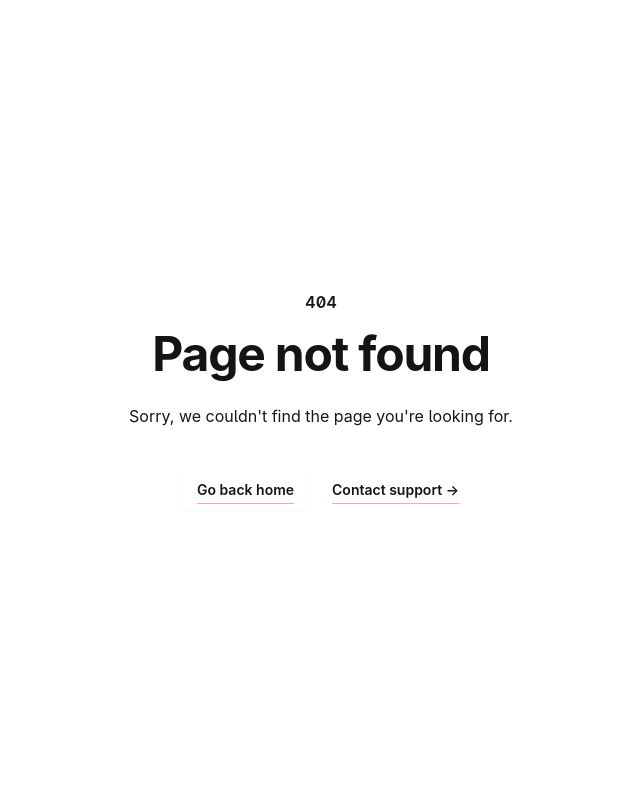
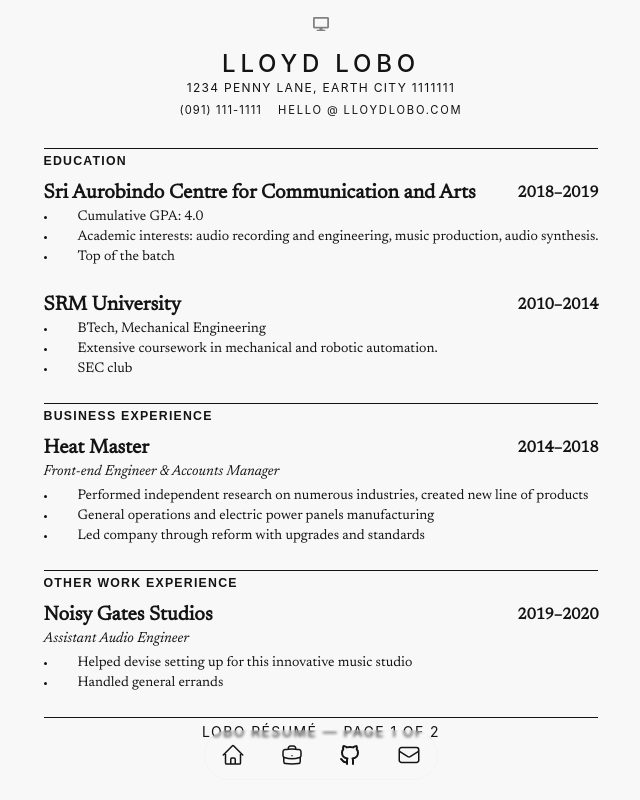
Before and after one commit to lloydlobo/lloydlobo.com, a Next.js app: page /resume in a window 1280 px wide. Before the commit this address had no page. Shown: the whole page, without its empty margins (319-959 px from the left). Built offline with nearby package versions, Linux system fonts and the light colour scheme.

Commit message:
feat: add resume page

```diff
--- /dev/null
+++ b/pages/resume.tsx
@@ -0,0 +1,157 @@
+import Layout from "@/components/Layout";
+import { Section } from "@/components/Section";
+import React from "react";
+
+const styles = `
+h2 {
+  padding: 2px 0 0;
+  font-family: sans-serif;
+  font-size: 0.77rem;
+  font-weight: 900 !important;
+}
+
+h3 {
+  font-weight: 600 !important;
+}
+
+h3::after{
+font-size: 1.0rem;
+}
+`;
+
+const ResumePage = () => {
+  return (
+    <>
+      <style jsx global>
+        {`
+          ${styles}
+        `}
+      </style>
+      <Layout>
+        <div
+          className={`font-serif [&>*]:text-sm px-6 divide mx-auto divide-y space-y-6`}
+        >
+          <section className="font-sans uppercase text-center grid w-fit mx-auto">
+            <h1 className="text-2xl font-medium tracking-[0.2em]">
+              Lloyd Lobo
+            </h1>
+            <p className=" tracking-[0.11em] text-xs">
+              1234 Penny Lane, Earth City 1111111
+            </p>
+            <div className="flex text-[0.7rem] mx-auto items-center gap-4">
+              <p className=" tracking-[0.10em]">(091) 111-1111</p>
+              <p className=" tracking-[0.16em] flex flex-nowrap gap-[4px]">
+                <span>hello</span>@<span>lloydlobo.com</span>
+              </p>
+            </div>
+          </section>
+          <section>
+            <h2 className="uppercase font-bold tracking-widest">Education</h2>
+            <div className="space-y-6 mt-2">
+              <div>
+                <h3 className="text-xl font-medium after:content-['2018–2019'] after:right-0 relative after:absolute">
+                  Sri Aurobindo Centre for Communication and Arts
+                </h3>
+                <ul className="list-inside list-disc">
+                  <li className="before:content-[''] before:pl-4">
+                    Cumulative GPA: 4.0
+                  </li>
+                  <li className="before:content-[''] before:pl-4">
+                    Academic interests: audio recording and engineering, music
+                    production, audio synthesis.
+                  </li>
+                  <li className="before:content-[''] before:pl-4">
+                    Top of the batch
+                  </li>
+                </ul>
+              </div>
+              <div>
+                <h3
+                  className="text-xl font-medium
+ after:content-['2010–2014'] after:right-0 relative after:absolute
+                "
+                >
+                  SRM University
+                </h3>
+                <ul className="list-inside list-disc">
+                  <li className="before:content-[''] before:pl-4">
+                    BTech, Mechanical Engineering
+                  </li>
+                  <li className="before:content-[''] before:pl-4">
+                    Extensive coursework in mechanical and robotic automation.
+                  </li>
+                  <li className="before:content-[''] before:pl-4">SEC club</li>
+                </ul>
+              </div>
+            </div>
+          </section>
+          <section>
+            <h2 className="uppercase font-bold tracking-widest">
+              Business Experience
+            </h2>
+            <div className="space-y-6 mt-2">
+              <div>
+                <h3
+                  className="text-xl font-medium
+ after:content-['2014–2018'] after:right-0 relative after:absolute
+                "
+                >
+                  Heat Master
+                </h3>
+                <h4 className="italic text-[0.9rem] mb-1">
+                  Front-end Engineer & Accounts Manager
+                </h4>
+                <ul className="list-inside list-disc">
+                  <li className="before:content-[''] before:pl-4">
+                    Performed independent research on numerous industries,
+                    created new line of products
+                  </li>
+                  <li className="before:content-[''] before:pl-4">
+                    General operations and electric power panels manufacturing{" "}
+                  </li>
+                  <li className="before:content-[''] before:pl-4">
+                    Led company through reform with upgrades and standards
+                  </li>
+                </ul>
+              </div>
+            </div>
+          </section>
+          <section>
+            <h2 className="uppercase font-bold tracking-widest">
+              Other Work Experience
+            </h2>
+            <div className="space-y-6 mt-2">
+              <div>
+                <h3
+                  className="text-xl font-medium
+
+ after:content-['2019–2020'] after:right-0 relative after:absolute
+                "
+                >
+                  Noisy Gates Studios
+                </h3>
+                <h4 className="italic text-[0.9rem] mb-1">
+                  Assistant Audio Engineer
+                </h4>
+                <ul className="list-inside list-disc">
+                  <li className="before:content-[''] before:pl-4">
+                    Helped devise setting up for this innovative music studio
+                  </li>
+                  <li className="before:content-[''] before:pl-4">
+                    Handled general errands
+                  </li>
+                </ul>
+              </div>
+            </div>
+          </section>
+          <section>
+            <p className="text-center font-sans tracking-widest uppercase">
+              Lobo résumé — page 1 of 2
+            </p>
+          </section>
+        </div>
+      </Layout>
+    </>
+  );
+};
+export default ResumePage;
--- a/styles/globals.css
+++ b/styles/globals.css
@@ -58,7 +58,7 @@ a {
 
 p {
   @apply brightness-[100%] leading-7 tracking-normal;
-  font-feature-settings: "kern", "frac", "kern", "ss02";
+  /* font-feature-settings: "kern", "frac", "kern", "ss02"; */
 }
 
 [data-theme="dark"] {
```
